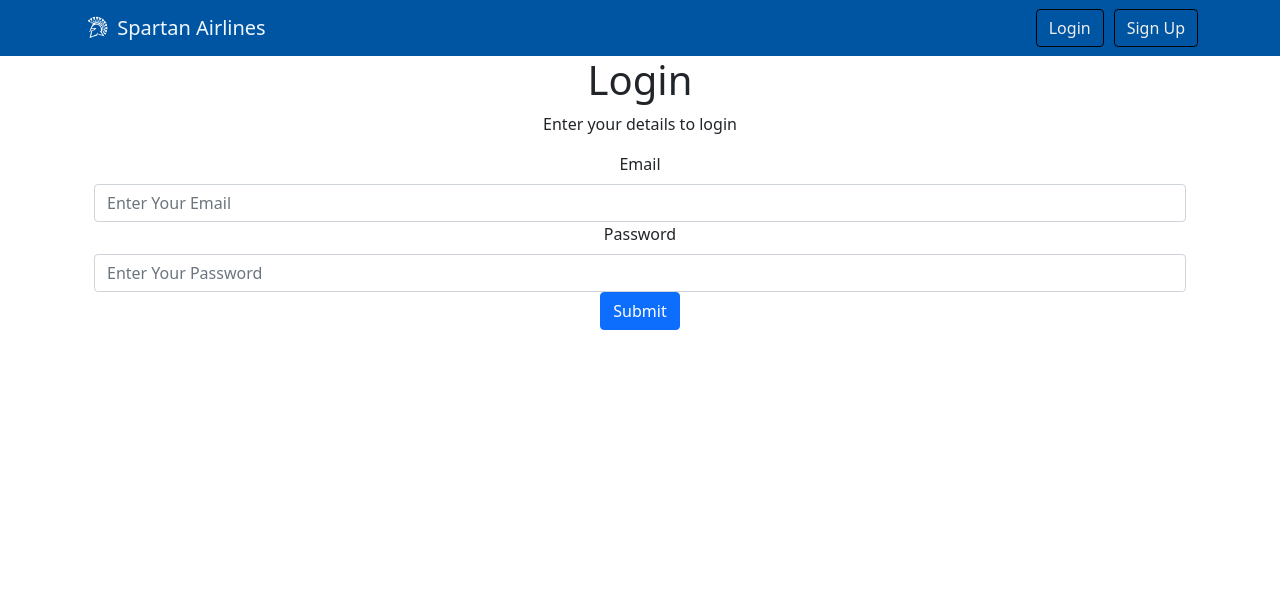
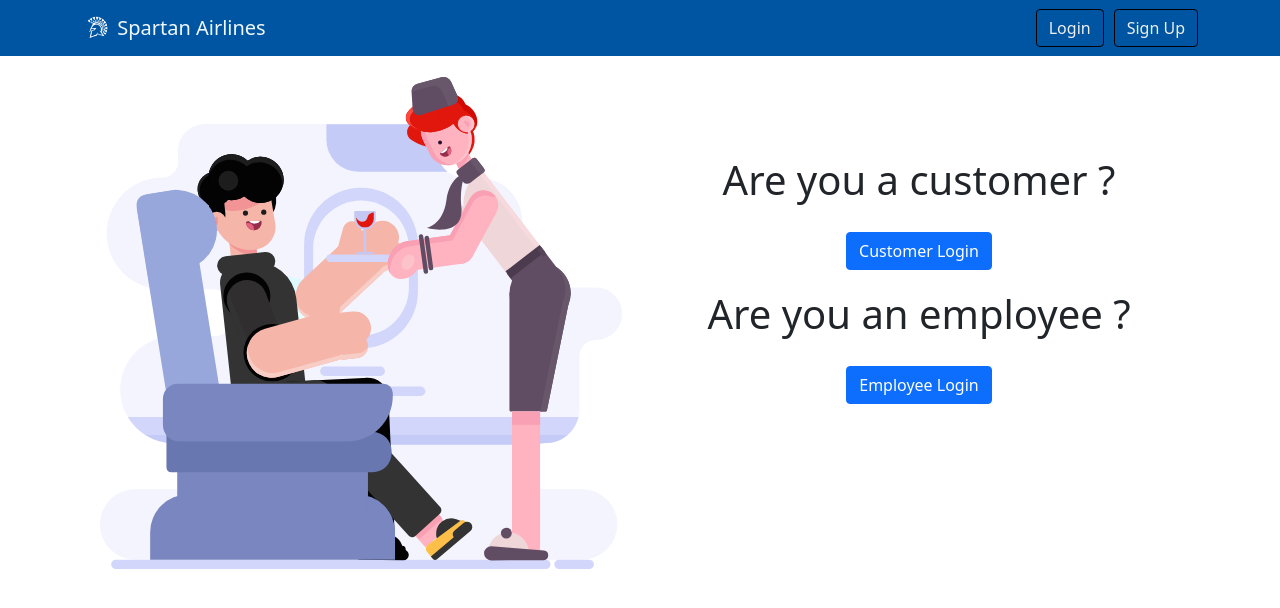
Before and after one commit to gopinathsjsu/Spartans-Airlines-team10, a React (Create React App) app in the folder Front-End/: page /login in a window 1280 px wide. Shown: the top 608 px of the page. Built offline with nearby package versions, Linux system fonts and the light colour scheme.

Commit message:
Front End: Login Options Page Completed

```diff
--- a/Front-End/src/components/Login/Login.css
+++ b/Front-End/src/components/Login/Login.css
@@ -0,0 +1,8 @@
+#login-box {
+    margin-top: 100px;
+}
+
+.loginbutton {
+    margin-top: 20px;
+    margin-bottom: 20px;
+}
--- a/Front-End/src/components/Login/Login.js
+++ b/Front-End/src/components/Login/Login.js
@@ -1,21 +1,11 @@
+import Navigationbar from '../Navigationbar/Navigationbar'
 import {
-    Form, Button, Container, Col, Row,
+    Form, Button, Container, Col, Row, Figure
 } from 'react-bootstrap';
-import Navigationbar from '../Navigationbar/Navigationbar'
-import { useDispatch } from 'react-redux'
-import { mainSliceActions } from '../../store/mainSlice'
+import { Link } from 'react-router-dom';
+import './Login.css'
 
 const Login = () => {
-    const dispatch = useDispatch()
-
-    const onChangeEmail = (e) => {
-        dispatch(mainSliceActions.setEmail(e.target.value))
-    }
-
-    const onChangePassword = (e) => {
-        dispatch(mainSliceActions.setPassword(e.target.value))
-    }
-
     return (
         <div>
             <Navigationbar />
@@ -24,20 +14,30 @@ const Login = () => {
                     <div>
                         <Row>
                             <Col>
-                                <Form id="login-form" method="post">
-                                    <h1>Login</h1>
-                                    <p>Enter your details to login</p>
-                                    <Form.Group controlId="formUsername">
-                                        <Form.Label>Email</Form.Label>
-                                        <Form.Control type="email" name="email" placeholder="Enter Your Email" onChange={onChangeEmail} required />
-                                    </Form.Group>
-                                    <Form.Group controlId="formPassword">
-                                        <Form.Label>Password</Form.Label>
-                                        <Form.Control type="password" name="password" placeholder="Enter Your Password" onChange={onChangePassword} required />
-                                    </Form.Group>
-                                    <Button id="loginbutton" type="submit">
-                                        Submit
-                      </Button>
+                                <Figure.Image
+                                    src={`${window.location.origin}/login1.svg`}
+                                />
+                            </Col>
+                            <Col>
+                                <Form id="login-box" method="post">
+                                    <h1>Are you a customer ?</h1>
+                                    <Link
+                                        id="customerLoginLink"
+                                        to={{
+                                            pathname: '/customerlogin',
+                                        }}
+                                    ><Button className="loginbutton" type="submit">
+                                            Customer Login
+                                    </Button></Link>
+                                    <h1>Are you an employee ?</h1>
+                                    <Link
+                                        id="employeeLoginLink"
+                                        to={{
+                                            pathname: '/employeelogin',
+                                        }}
+                                    ><Button className="loginbutton" type="submit">
+                                        Employee Login
+                                    </Button></Link>
                                 </Form>
                             </Col>
                         </Row>
@@ -48,4 +48,4 @@ const Login = () => {
     )
 }
 
-export default Login;
+export default Login
```
Also changed, not shown: Front-End/src/components/Login/CustomerLogin.js (added, +51 -0 lines), Front-End/public/login1.svg (added), Front-End/src/components/Login/CustomerLogin.css (added).
